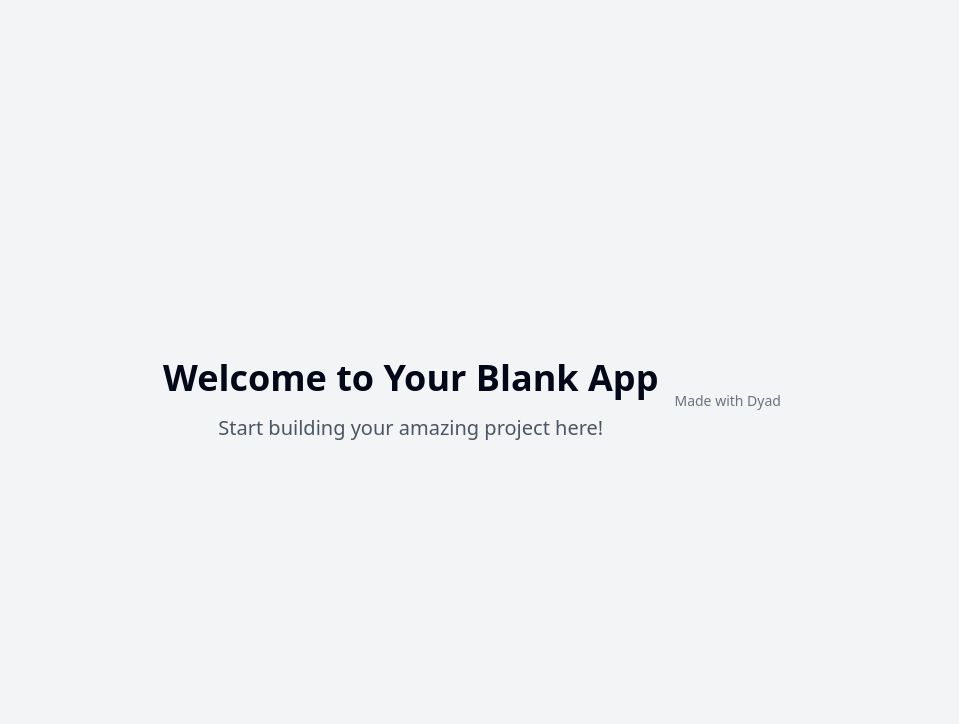
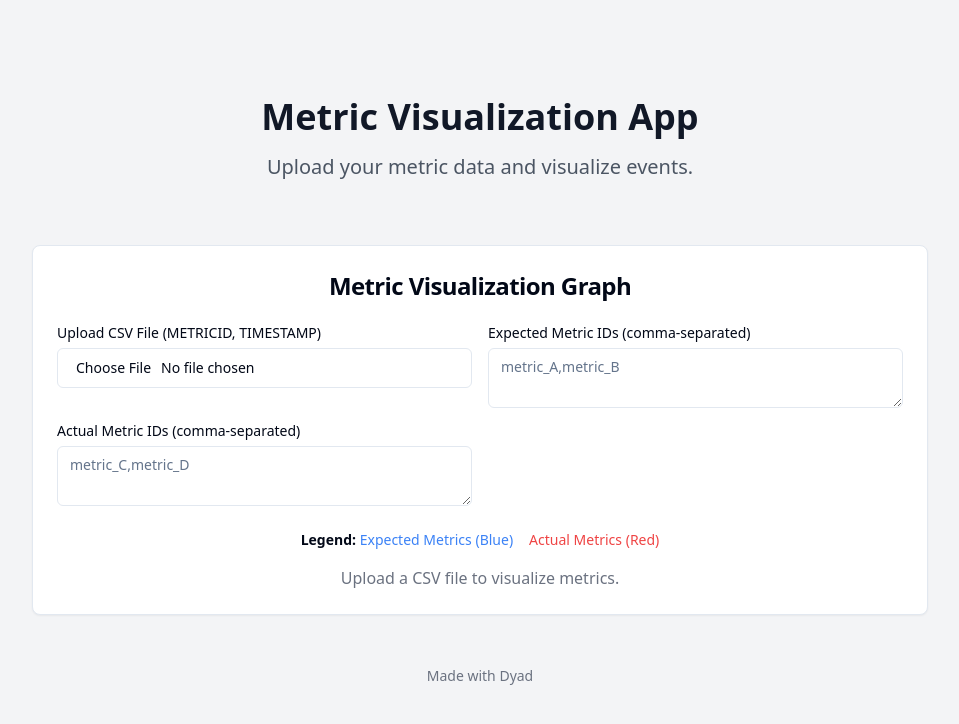
Before and after one commit to apgautham/nimble-quokka-hop, a React (Vite) app: page / in a window 1280 px wide. Shown: the top 724 px of the page, without its empty margins (160-1119 px from the left). Built offline with nearby package versions, Linux system fonts and the light colour scheme.

Commit message:
[dyad] wrote 2 file(s)

```diff
--- /dev/null
+++ b/src/components/MetricGraph.tsx
@@ -0,0 +1,276 @@
+import React, { useState, useMemo, useCallback } from 'react';
+import {
+  LineChart,
+  XAxis,
+  YAxis,
+  Tooltip,
+  ResponsiveContainer,
+  ReferenceLine,
+  ReferenceArea,
+} from 'recharts';
+import { parseISO, format } from 'date-fns';
+import { Input } from '@/components/ui/input';
+import { Label } from '@/components/ui/label';
+import { Card, CardContent, CardHeader, CardTitle } from '@/components/ui/card';
+import { Textarea } from '@/components/ui/textarea';
+import { useToast } from '@/hooks/use-toast';
+
+interface MetricData {
+  METRICID: string;
+  TIMESTAMP: string;
+}
+
+interface ProcessedMetric {
+  metricId: string;
+  timestamps: Date[];
+  type: 'line' | 'area';
+  color: string;
+  label: string;
+}
+
+const MetricGraph: React.FC = () => {
+  const [csvData, setCsvData] = useState<MetricData[]>([]);
+  const [expectedMetricsInput, setExpectedMetricsInput] = useState<string>('');
+  const [actualMetricsInput, setActualMetricsInput] = useState<string>('');
+  const { toast } = useToast();
+
+  const handleFileUpload = (event: React.ChangeEvent<HTMLInputElement>) => {
+    const file = event.target.files?.[0];
+    if (file) {
+      const reader = new FileReader();
+      reader.onload = (e) => {
+        const text = e.target?.result as string;
+        try {
+          const parsed = parseCsv(text);
+          setCsvData(parsed);
+          toast({
+            title: "CSV Uploaded",
+            description: "Metric data loaded successfully.",
+          });
+        } catch (error) {
+          console.error("Error parsing CSV:", error);
+          toast({
+            title: "Error",
+            description: "Failed to parse CSV file. Please check the format. Ensure 'METRICID' and 'TIMESTAMP' columns exist.",
+            variant: "destructive",
+          });
+        }
+      };
+      reader.readAsText(file);
+    }
+  };
+
+  const parseCsv = (csvString: string): MetricData[] => {
+    const lines = csvString.trim().split('\n');
+    if (lines.length === 0) return [];
+
+    const headers = lines[0].split(',').map(h => h.trim());
+    const metricIdIndex = headers.indexOf('METRICID');
+    const timestampIndex = headers.indexOf('TIMESTAMP');
+
+    if (metricIdIndex === -1 || timestampIndex === -1) {
+      throw new Error("CSV must contain 'METRICID' and 'TIMESTAMP' columns.");
+    }
+
+    const data: MetricData[] = [];
+    for (let i = 1; i < lines.length; i++) {
+      const values = lines[i].split(',').map(v => v.trim());
+      if (values.length > Math.max(metricIdIndex, timestampIndex)) {
+        data.push({
+          METRICID: values[metricIdIndex],
+          TIMESTAMP: values[timestampIndex],
+        });
+      }
+    }
+    return data;
+  };
+
+  const expectedMetrics = useMemo(() => {
+    return new Set(expectedMetricsInput.split(',').map(s => s.trim()).filter(Boolean));
+  }, [expectedMetricsInput]);
+
+  const actualMetrics = useMemo(() => {
+    return new Set(actualMetricsInput.split(',').map(s => s.trim()).filter(Boolean));
+  }, [actualMetricsInput]);
+
+  const processedGraphData = useMemo(() => {
+    const metricMap = new Map<string, Date[]>();
+
+    csvData.forEach(item => {
+      const timestamp = parseISO(item.TIMESTAMP);
+      if (isNaN(timestamp.getTime())) {
+        console.warn(`Invalid timestamp for METRICID ${item.METRICID}: ${item.TIMESTAMP}`);
+        return;
+      }
+      if (!metricMap.has(item.METRICID)) {
+        metricMap.set(item.METRICID, []);
+      }
+      metricMap.get(item.METRICID)?.push(timestamp);
+    });
+
+    const graphElements: ProcessedMetric[] = [];
+
+    metricMap.forEach((timestamps, metricId) => {
+      timestamps.sort((a, b) => a.getTime() - b.getTime());
+
+      const isExpected = expectedMetrics.has(metricId);
+      const isActual = actualMetrics.has(metricId);
+
+      if (!isExpected && !isActual) {
+        return;
+      }
+
+      const color = isExpected ? 'hsl(var(--sidebar-ring))' : 'hsl(var(--destructive))';
+      const label = isExpected ? `Expected: ${metricId}` : `Actual: ${metricId}`;
+
+      if (timestamps.length === 1) {
+        graphElements.push({
+          metricId,
+          timestamps,
+          type: 'line',
+          color,
+          label,
+        });
+      } else if (timestamps.length === 2) {
+        graphElements.push({
+          metricId,
+          timestamps,
+          type: 'area',
+          color,
+          label,
+        });
+      } else {
+        console.warn(`METRICID ${metricId} has ${timestamps.length} timestamps. Only 1 or 2 are supported.`);
+      }
+    });
+
+    return graphElements;
+  }, [csvData, expectedMetrics, actualMetrics]);
+
+  const chartDomain = useMemo(() => {
+    if (processedGraphData.length === 0) return [0, 1];
+
+    const allTimestamps = processedGraphData.flatMap(p => p.timestamps);
+    if (allTimestamps.length === 0) return [0, 1];
+
+    const minTime = Math.min(...allTimestamps.map(ts => ts.getTime()));
+    const maxTime = Math.max(...allTimestamps.map(ts => ts.getTime()));
+
+    const padding = (maxTime - minTime) * 0.05;
+    return [minTime - padding, maxTime + padding];
+  }, [processedGraphData]);
+
+  const formatXAxisTick = useCallback((tickItem: number) => {
+    return format(new Date(tickItem), 'HH:mm:ss');
+  }, []);
+
+  return (
+    <Card className="w-full max-w-4xl mx-auto my-8">
+      <CardHeader>
+        <CardTitle className="text-2xl font-bold text-center">Metric Visualization Graph</CardTitle>
+      </CardHeader>
+      <CardContent>
+        <div className="grid grid-cols-1 md:grid-cols-2 gap-4 mb-6">
+          <div>
+            <Label htmlFor="csv-upload" className="mb-2 block">Upload CSV File (METRICID, TIMESTAMP)</Label>
+            <Input id="csv-upload" type="file" accept=".csv" onChange={handleFileUpload} />
+          </div>
+          <div>
+            <Label htmlFor="expected-metrics" className="mb-2 block">Expected Metric IDs (comma-separated)</Label>
+            <Textarea
+              id="expected-metrics"
+              placeholder="metric_A,metric_B"
+              value={expectedMetricsInput}
+              onChange={(e) => setExpectedMetricsInput(e.target.value)}
+              className="min-h-[60px]"
+            />
+          </div>
+          <div>
+            <Label htmlFor="actual-metrics" className="mb-2 block">Actual Metric IDs (comma-separated)</Label>
+            <Textarea
+              id="actual-metrics"
+              placeholder="metric_C,metric_D"
+              value={actualMetricsInput}
+              onChange={(e) => setActualMetricsInput(e.target.value)}
+              className="min-h-[60px]"
+            />
+          </div>
+        </div>
+
+        <div className="mb-4 text-center text-sm">
+          <span className="font-semibold">Legend: </span>
+          <span className="text-[hsl(var(--sidebar-ring))] mr-4">Expected Metrics (Blue)</span>
+          <span className="text-[hsl(var(--destructive))]">Actual Metrics (Red)</span>
+        </div>
+
+        {csvData.length > 0 ? (
+          <div className="h-[400px] w-full">
+            <ResponsiveContainer width="100%" height="100%">
+              <LineChart
+                margin={{
+                  top: 20,
+                  right: 30,
+                  left: 20,
+                  bottom: 5,
+                }}
+              >
+                <XAxis
+                  type="number"
+                  dataKey="timestamp"
+                  domain={chartDomain}
+                  tickFormatter={formatXAxisTick}
+                  scale="time"
+                  label={{ value: 'Time', position: 'insideBottom', offset: -3 }}
+                />
+                <YAxis
+                  type="number"
+                  domain={[0, 1]}
+                  ticks={[0, 1]}
+                  label={{ value: 'Value', angle: -90, position: 'insideLeft' }}
+                />
+                <Tooltip
+                  labelFormatter={(label) => format(new Date(label), 'yyyy-MM-dd HH:mm:ss')}
+                  formatter={(value, name, props) => [`${props.payload.label}`, name]}
+                />
+
+                {processedGraphData.map((metric, index) => {
+                  if (metric.type === 'line') {
+                    return (
+                      <ReferenceLine
+                        key={`line-${metric.metricId}-${index}`}
+                        x={metric.timestamps[0].getTime()}
+                        stroke={metric.color}
+                        strokeDasharray="3 3"
+                        label={{ value: metric.label, position: 'top', fill: metric.color, fontSize: 12 }}
+                      />
+                    );
+                  } else if (metric.type === 'area') {
+                    return (
+                      <ReferenceArea
+                        key={`area-${metric.metricId}-${index}`}
+                        x1={metric.timestamps[0].getTime()}
+                        x2={metric.timestamps[1].getTime()}
+                        y1={0}
+                        y2={1}
+                        fill={metric.color}
+                        fillOpacity={0.3}
+                        stroke={metric.color}
+                        strokeOpacity={0.8}
+                        label={{ value: metric.label, position: 'top', fill: metric.color, fontSize: 12 }}
+                      />
+                    );
+                  }
+                  return null;
+                })}
+              </LineChart>
+            </ResponsiveContainer>
+          </div>
+        ) : (
+          <p className="text-center text-gray-500">Upload a CSV file to visualize metrics.</p>
+        )}
+      </CardContent>
+    </Card>
+  );
+};
+
+export default MetricGraph;
--- a/src/pages/Index.tsx
+++ b/src/pages/Index.tsx
@@ -1,16 +1,16 @@
-// Update this page (the content is just a fallback if you fail to update the page)
-
 import { MadeWithDyad } from "@/components/made-with-dyad";
+import MetricGraph from "@/components/MetricGraph";
 
 const Index = () => {
   return (
-    <div className="min-h-screen flex items-center justify-center bg-gray-100">
-      <div className="text-center">
-        <h1 className="text-4xl font-bold mb-4">Welcome to Your Blank App</h1>
-        <p className="text-xl text-gray-600">
-          Start building your amazing project here!
+    <div className="min-h-screen flex flex-col items-center justify-center bg-gray-100 dark:bg-gray-900 p-4">
+      <div className="text-center mb-8">
+        <h1 className="text-4xl font-bold mb-4 text-gray-900 dark:text-gray-100">Metric Visualization App</h1>
+        <p className="text-xl text-gray-600 dark:text-gray-400">
+          Upload your metric data and visualize events.
         </p>
       </div>
+      <MetricGraph />
       <MadeWithDyad />
     </div>
   );
```
